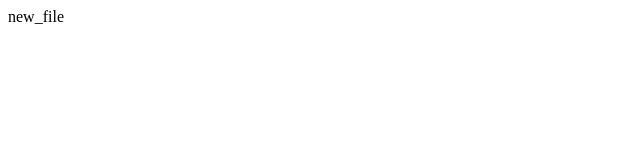
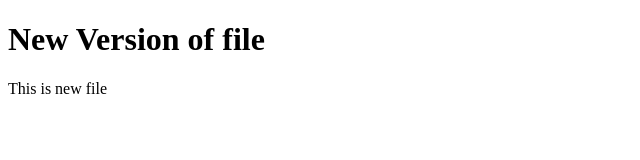
Before and after one commit to hashemihesam/project, a plain HTML site: page index.html in a window 1280 px wide. Shown: the whole page, without its empty margins (0-640 px from the left). Drawn offline with Linux system fonts and the light colour scheme.

Commit message:
change index

```diff
--- a/index.html
+++ b/index.html
@@ -6,6 +6,7 @@
     <title>Document</title>
 </head>
 <body>
-    new_file
+    <h1>New Version of file</h1>
+    <p>This is new file</p>
 </body>
 </html>
```
